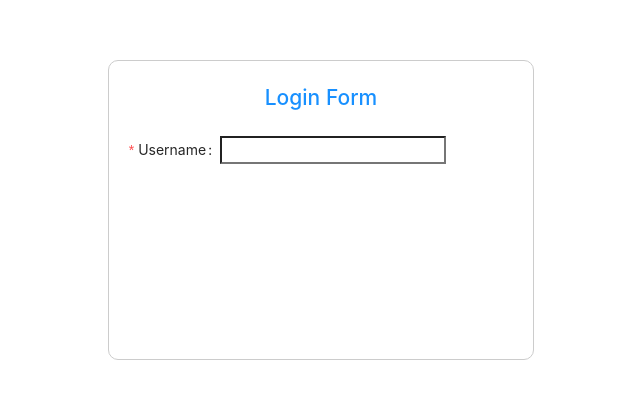
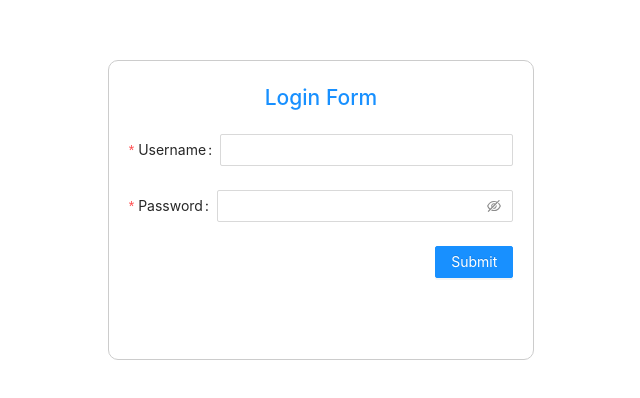
Before and after one commit to SohailHussain125/NextJs-App, a Next.js app: page / in a window 1280 px wide. Shown: the part 190-588 px from the top of the page, without its empty margins (319-959 px from the left). Built offline with nearby package versions, Linux system fonts and the light colour scheme.

Commit message:
integrated login Api

```diff
--- /dev/null
+++ b/component/Login/index.tsx
@@ -0,0 +1,127 @@
+import type { NextPage } from 'next'
+import { Form, Input, Button, Col } from 'antd';
+import styled from 'styled-components';
+import axios from 'axios'
+import { useEffect, useState } from 'react';
+import { useRouter } from 'next/router'
+
+const ColStyle = styled(Col)`
+  height:300px;
+  border:1px solid #ccc;
+  padding:20px;
+  border-radius:10px;
+  `
+const LoginContiner = styled.div`
+  height:100vh;
+  display:flex;
+  justify-content:center;
+  align-items:center
+  `
+const HeadingStyle = styled.h2`
+  text-align:center;
+  margin-bottom:20px;
+  color:#1890ff
+  `
+
+const ButtonDivStyle = styled.div`
+  display:flex;
+  justify-content:flex-end
+  `
+
+export async function getServerSideProps() {
+  //  const res = await fetch()
+  setTimeout(() => { }, 1000)
+  return {
+    props: {
+      data: [{
+        id: 12,
+        name: "121212121"
+      }]
+    }
+  }
+
+}
+const LoginPage: React.FC = ({ data }: any) => {
+  const router = useRouter()
+
+  console.log(data);
+
+  const [state, setState] = useState({
+    username: "",
+    password: ""
+  })
+
+
+
+  const onChangeHandler = (e: any) => {
+    console.log(e);
+    e.preventDefault()
+    setState({ ...state, [e.target.name]: e.target.value })
+  };
+
+  const { username, password } = state;
+  const onLogin = (login: any): void => {
+    const payload = {
+      username,
+      password
+    }
+
+    axios.post('api/authentication/login', payload).then((res) => {
+      router.push('/home')
+    })
+      .catch((err) => {
+        console.log(">>>err", err);
+      })
+  }
+
+  useEffect(() => {
+
+  }, [])
+
+
+
+  return (
+
+    <LoginContiner>
+      <ColStyle lg={8} md={18} sm={20} xs={24}>
+        <HeadingStyle>Login Form</HeadingStyle>
+        <Form
+          name="basic"
+          // onFinish={onFinish}
+          // onFinishFailed={onFinishFailed}
+          autoComplete="off"
+        >
+          <Form.Item
+            label="Username"
+            name="username"
+            rules={[{ required: true, message: 'Please input your username!' }]}
+          >
+            <Input name="username" onChange={onChangeHandler} />
+          </Form.Item>
+
+          <Form.Item
+            label="Password"
+            name="password"
+            rules={[{ required: true, message: 'Please input your password!' }]}
+          >
+            <Input.Password type="password" name='password' onChange={onChangeHandler} />
+          </Form.Item>
+
+
+          <ButtonDivStyle>
+            <Button type="primary" htmlType="submit" onClick={onLogin}>
+              Submit
+            </Button>
+          </ButtonDivStyle>
+
+        </Form>
+
+      </ColStyle>
+
+    </LoginContiner>
+
+
+  )
+}
+
+export default LoginPage
--- a/pages/home/index.tsx
+++ b/pages/home/index.tsx
@@ -2,7 +2,8 @@ import Link from 'next/link'
 
 function Home() {
   return (
-    <ul>
+    <div>
+      <ul>
       <li>
         <Link href="/">
           <a>Home</a>
@@ -19,6 +20,8 @@ function Home() {
         </Link>
       </li>
     </ul>
+    <h1>Hello Dashboard</h1>
+    </div>
   )
 }
 
--- a/pages/index.tsx
+++ b/pages/index.tsx
@@ -1,105 +1,8 @@
-import type { NextPage } from 'next'
-import { Form, Input, Button, Col } from 'antd';
-import styled from 'styled-components';
-import axios from 'axios'
-import { useEffect, useState } from 'react';
-const Login: NextPage = () => {
-  const [state, setState] = useState({
-    username: "",
-    password: ""
-  })
-
-  interface loginType {
-    username: string,
-    password: string
-  }
-
-  const onFinish = (values: any) => {
-    console.log('Success:', values);
-  };
-
-  const onFinishFailed = (errorInfo: any) => {
-    console.log('Failed:', errorInfo);
-  };
-
-  const onChangeHandler = (e: any) => {
-    console.log(e);
-    e.preventDefault()
-    // setState({ ...state, [e.target.name]: e.target.value })
-  };
-
-  const onLogin = (login: any): void => {
-    axios.post("http://localhost:3000/login", { username: login.username, password: login.password })
-  }
-  const ColStyle = styled(Col)`
-  height:300px;
-  border:1px solid #ccc;
-  padding:20px;
-  border-radius:10px;
-  `
-  const LoginContiner = styled.div`
-  height:100vh;
-  display:flex;
-  justify-content:center;
-  align-items:center
-  `
-  const HeadingStyle = styled.h2`
-  text-align:center;
-  margin-bottom:20px;
-  color:#1890ff
-  `
-
-  const ButtonDivStyle = styled.div`
-  display:flex;
-  justify-content:flex-end
-  `
-useEffect(()=>{
-  axios.get('api/hello')
-},[])
-  const { username, password } = state;
-
+import React from 'react';
+import  LoginPage from "./../component/Login";
+const Login: React.FC = () => {
   return (
-
-    <LoginContiner>
-      <ColStyle lg={8} md={18} sm={20} xs={24}>
-        <HeadingStyle>Login Form</HeadingStyle>
-        <Form
-          name="basic"
-          // onFinish={onFinish}
-          // onFinishFailed={onFinishFailed}
-          autoComplete="off"
-        >
-          <Form.Item
-            label="Username"
-            name="username"
-            rules={[{ required: true, message: 'Please input your username!' }]}
-          >
-            <input type="text" name="username"  onChange={onChangeHandler}/>
-            {/* <Input name="username"  onChange={onChangeHandler}/> */}
-          </Form.Item>
-      {/*
-
-          <Form.Item
-            label="Password"
-            name="password"
-            rules={[{ required: true, message: 'Please input your password!' }]}
-          >
-            <Input.Password type="password" onChange={onChangeHandler}/>
-          </Form.Item>
-
-          <ButtonDivStyle>
-            <Button type="primary" htmlType="submit" onClick={onLogin}>
-              Submit
-            </Button>
-          </ButtonDivStyle>
-        */}
-        </Form>
-
-   </ColStyle>
-
-    </LoginContiner>
-
-
+    <LoginPage/>
   )
 }
 
```
Also changed, not shown: pages/api/authentication/login.ts (added, +28 -0 lines), pages/api/authentication/signUp.ts (added, +19 -0 lines).
